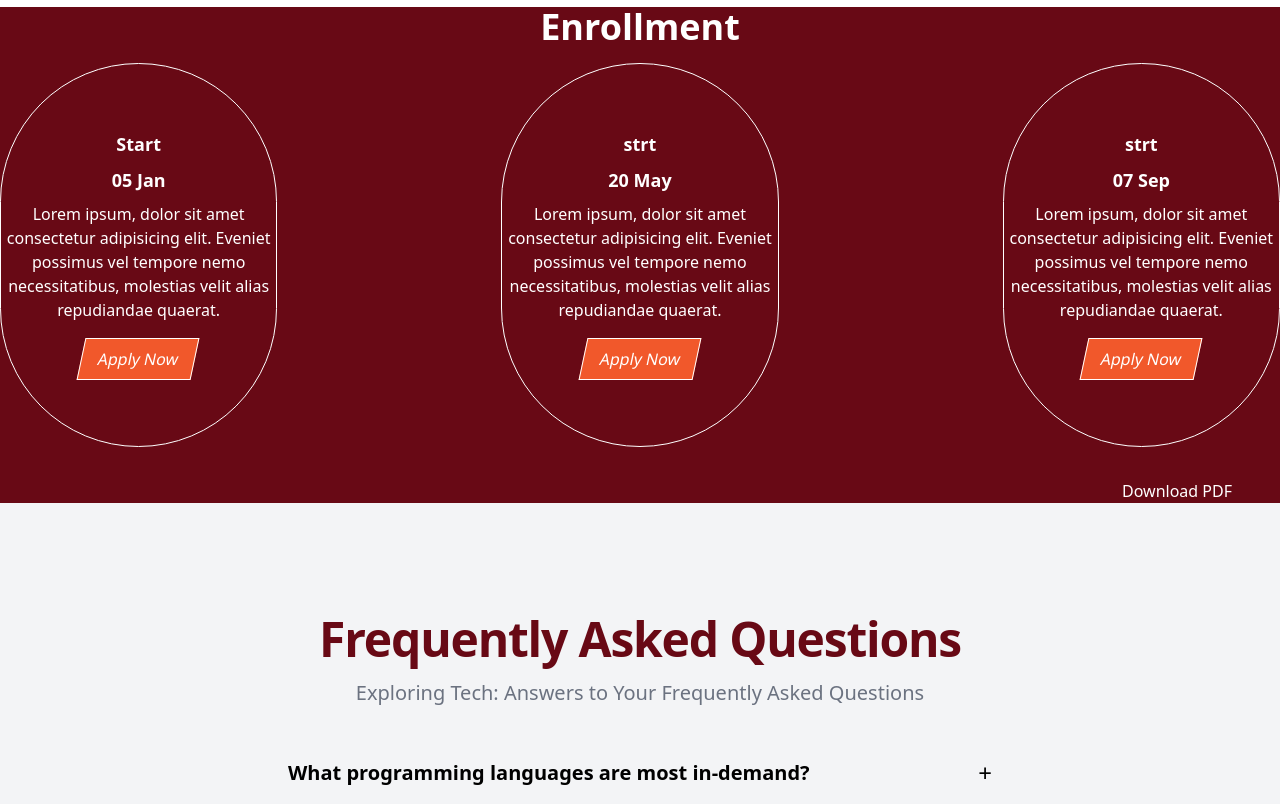
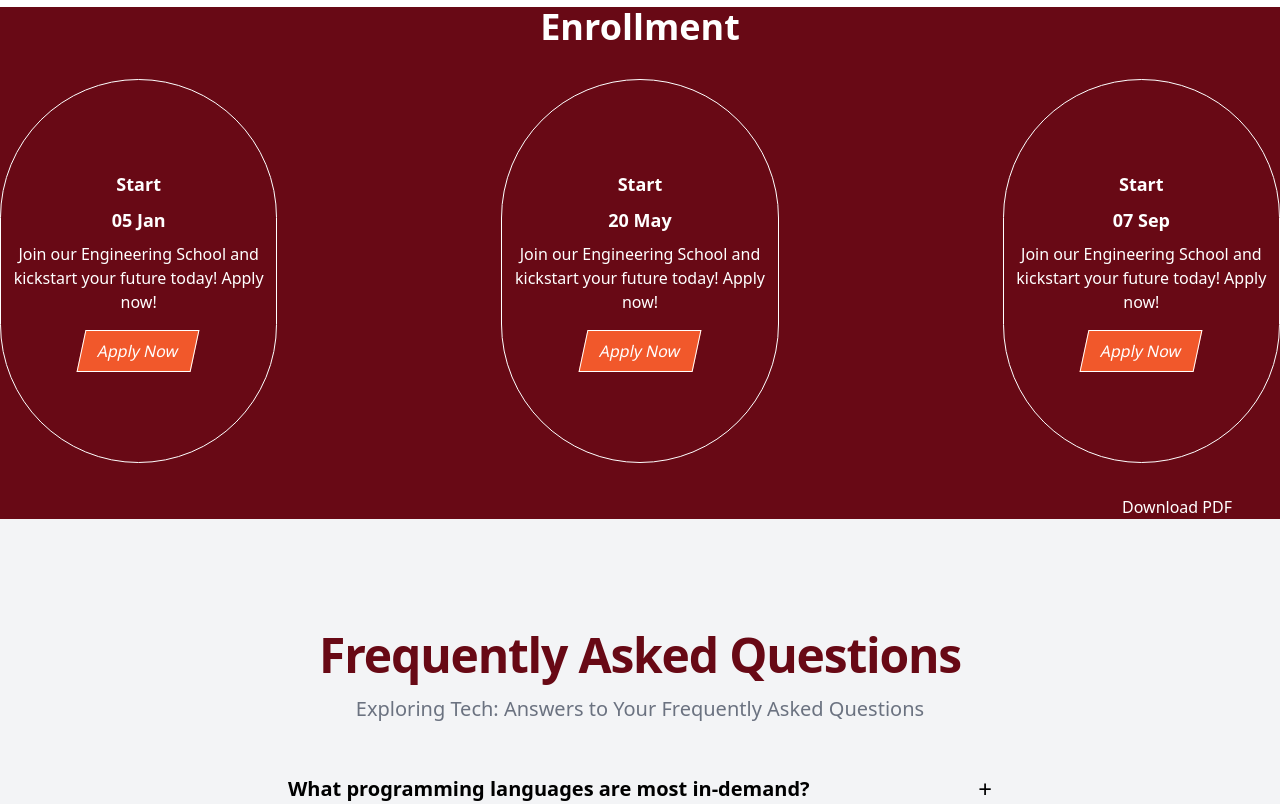
Before and after one commit to ProfiaInstitute/profia-institute, a Vue app in the folder app/: page /soe in a window 1280 px wide. Shown: the part 1800-2604 px from the top of the page. Built offline with nearby package versions, Linux system fonts and the light colour scheme.

Commit message:
update content

```diff
--- a/app/src/components/soeenrollment.vue
+++ b/app/src/components/soeenrollment.vue
@@ -1,6 +1,6 @@
 <template>
   <div class="text-center bg-secondary-color mt-10 text-white">
-      <h2 class="text-4xl font-bold mb-4">Enrollment</h2>
+    <h2 class="text-4xl font-bold mb-8">Enrollment</h2>
     <div
       class="flex flex-wrap justify-center gap-8 sm:space-x-0 sm:flex-nowrap lg:space-x-48"
     >
@@ -11,11 +11,11 @@
           <h3 class="text-lg font-bold mb-2">Start</h3>
           <p class="mb-2 font-bold text-lg">05 Jan</p>
           <p class="mb-4">
-              Lorem ipsum, dolor sit amet consectetur adipisicing elit. Eveniet
-              possimus vel tempore nemo necessitatibus, molestias velit alias
-              repudiandae quaerat.
+            Join our Engineering School and kickstart your future today! Apply now!
           </p>
-            <button class="border -skew-x-12 border-white px-4 py-2 bg-primary-color">
+          <button
+            class="border -skew-x-12 border-white px-4 py-2 bg-primary-color"
+          >
             Apply Now
           </button>
         </div>
@@ -24,14 +24,15 @@
         class="w-full sm:w-96 h-96 border border-white rounded-full flex items-center justify-center mb-8 sm:mb-0"
       >
         <div class="text-center">
-            <h3 class="text-lg font-bold mb-2">strt</h3>
+          <h3 class="text-lg font-bold mb-2">Start</h3>
           <p class="mb-2 font-bold text-lg">20 May</p>
           <p class="mb-4">
-              Lorem ipsum, dolor sit amet consectetur adipisicing elit. Eveniet
-              possimus vel tempore nemo necessitatibus, molestias velit alias
-              repudiandae quaerat.
+            Join our Engineering School and kickstart your future today! Apply
+            now!
           </p>
-            <button class="border -skew-x-12 border-white px-4 py-2 bg-primary-color">
+          <button
+            class="border -skew-x-12 border-white px-4 py-2 bg-primary-color"
+          >
             Apply Now
           </button>
         </div>
@@ -40,14 +41,14 @@
         class="w-full sm:w-96 h-96 border border-white rounded-full flex items-center justify-center mb-8 sm:mb-0"
       >
         <div class="text-center">
-            <h3 class="text-lg font-bold mb-2">strt</h3>
+          <h3 class="text-lg font-bold mb-2">Start</h3>
           <p class="mb-2 font-bold text-lg">07 Sep</p>
           <p class="mb-4">
-              Lorem ipsum, dolor sit amet consectetur adipisicing elit. Eveniet
-              possimus vel tempore nemo necessitatibus, molestias velit alias
-              repudiandae quaerat.
+            Join our Engineering School and kickstart your future today! Apply now!
           </p>
-            <button class="border -skew-x-12 border-white px-4 py-2 bg-primary-color">
+          <button
+            class="border -skew-x-12 border-white px-4 py-2 bg-primary-color"
+          >
             Apply Now
           </button>
         </div>
```
Lines whose indentation alone changed are shown as unchanged.
